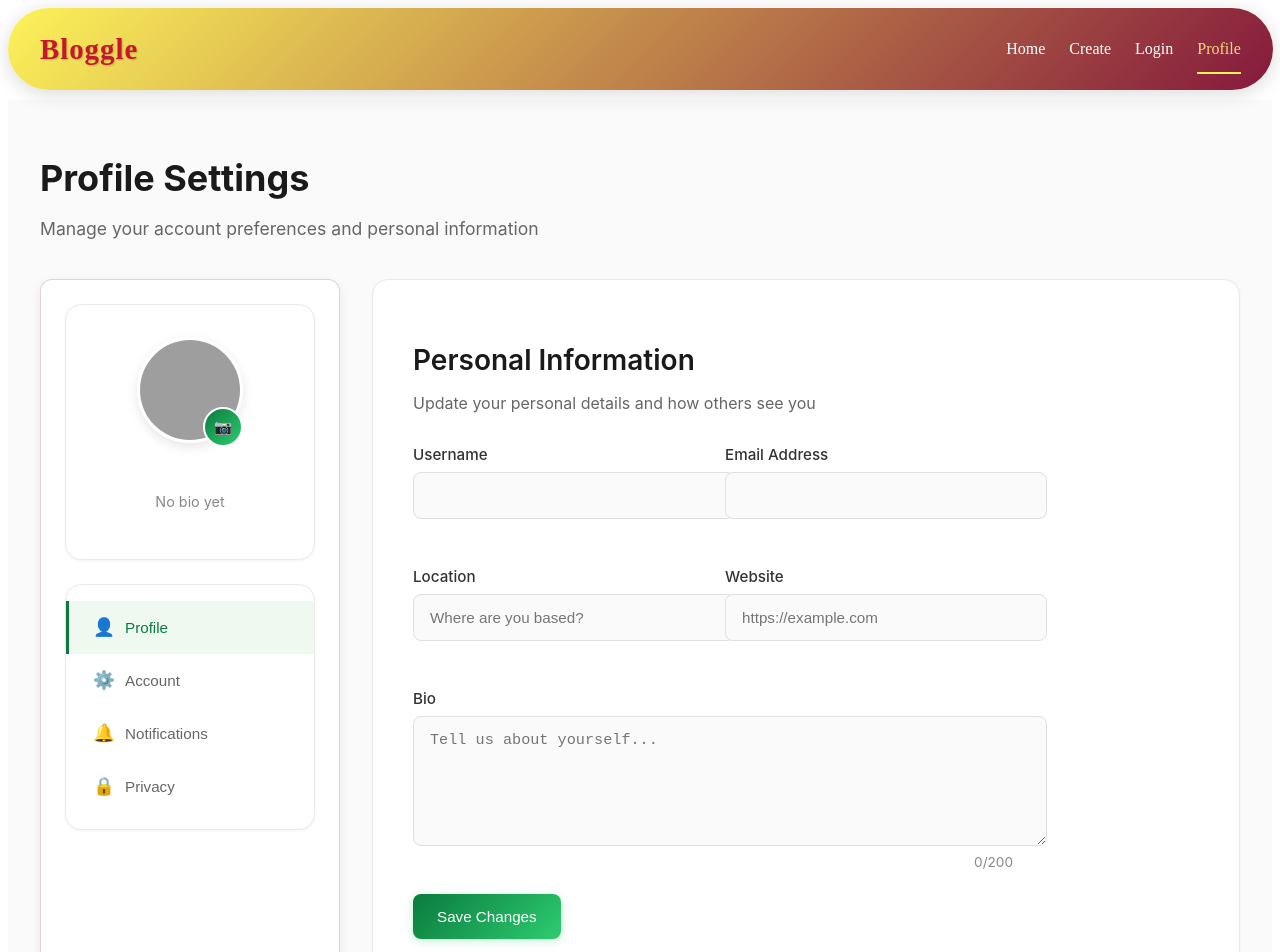
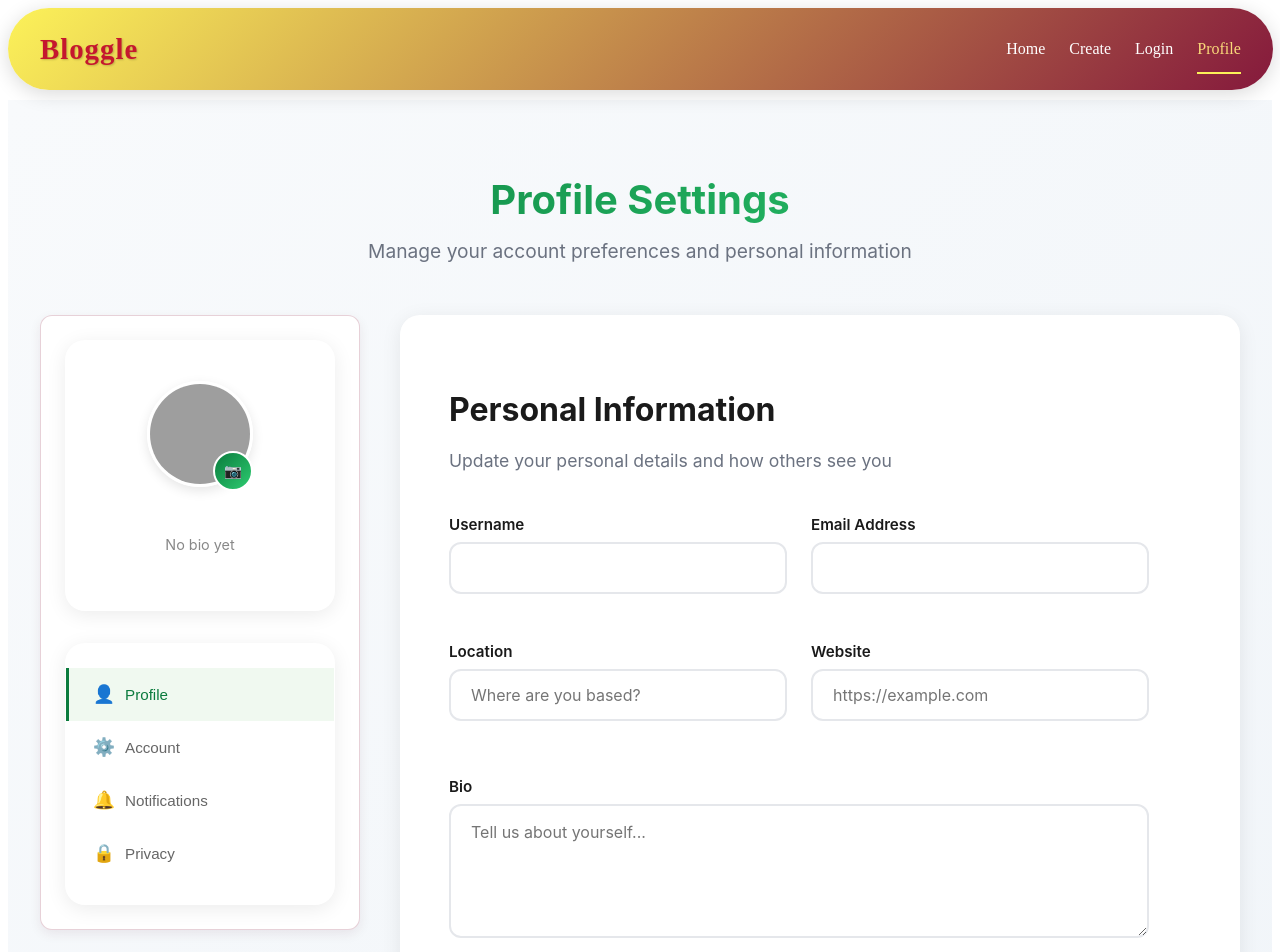
Before and after one commit to sanjuGuna/Bloggle, a React (Vite) app in the folder Frontend/: page /profile in a window 1280 px wide. Shown: the top 952 px of the page. Built offline with nearby package versions, Linux system fonts and the light colour scheme; grey boxes are pictures that could not be loaded; a web font is replaced by a local one.

Commit message:
fixed the space issue between the fields

```diff
--- a/Frontend/src/styles/ProfileSettings.css
+++ b/Frontend/src/styles/ProfileSettings.css
@@ -1,49 +1,61 @@
 .profile-settings-container {
     max-width: 1200px;
     margin: 0 auto;
-    padding: 2rem;
+    padding: 3rem 2rem;
     font-family: 'Inter', -apple-system, BlinkMacSystemFont, 'Segoe UI', Roboto, Oxygen, Ubuntu, sans-serif;
-    background: #fafafa;
+    background: linear-gradient(135deg, #f8fafc 0%, #f1f5f9 100%);
     min-height: 100vh;
   }
 
   .profile-header {
-    margin-bottom: 2.5rem;
+    margin-bottom: 3rem;
+    text-align: center;
   }
 
   .profile-header h1 {
-    font-size: 2.25rem;
+    font-size: 2.5rem;
     font-weight: 700;
     color: #1a1a1a;
-    margin-bottom: 0.5rem;
+    margin-bottom: 0.75rem;
+    background: linear-gradient(135deg, #0a7b3d, #2ecc71);
+    -webkit-background-clip: text;
+    -webkit-text-fill-color: transparent;
+    background-clip: text;
   }
 
   .profile-header p {
-    color: #666;
-    font-size: 1.1rem;
+    color: #6b7280;
+    font-size: 1.2rem;
     font-weight: 400;
+    max-width: 600px;
+    margin: 0 auto;
+    line-height: 1.6;
   }
 
   .profile-content {
     display: grid;
-    grid-template-columns: 300px 1fr;
-    gap: 2rem;
+    grid-template-columns: 320px 1fr;
+    gap: 2.5rem;
+    align-items: start;
   }
 
   /* Sidebar Styles */
   .sidebar {
     display: flex;
     flex-direction: column;
-    gap: 1.5rem;
+    gap: 2rem;
+    position: sticky;
+    top: 2rem;
   }
 
   .user-card {
     background: white;
-    border-radius: 16px;
-    padding: 2rem;
+    border-radius: 20px;
+    padding: 2.5rem 2rem;
     text-align: center;
-    box-shadow: 0 1px 3px rgba(0, 0, 0, 0.05);
-    border: 1px solid #eaeaea;
+    box-shadow: 0 4px 20px rgba(0, 0, 0, 0.08);
+    border: 1px solid rgba(255, 255, 255, 0.8);
+    backdrop-filter: blur(10px);
   }
 
   .avatar-container {
@@ -108,14 +120,20 @@
     color: #888;
     font-size: 0.9rem;
     line-height: 1.5;
+    max-height: 4.5em;
+    overflow: hidden;
+    display: -webkit-box;
+    -webkit-line-clamp: 3;
+    -webkit-box-orient: vertical;
   }
 
   .settings-nav {
     background: white;
-    border-radius: 16px;
-    padding: 1rem 0;
-    box-shadow: 0 1px 3px rgba(0, 0, 0, 0.05);
-    border: 1px solid #eaeaea;
+    border-radius: 20px;
+    padding: 1.5rem 0;
+    box-shadow: 0 4px 20px rgba(0, 0, 0, 0.08);
+    border: 1px solid rgba(255, 255, 255, 0.8);
+    backdrop-filter: blur(10px);
   }
 
   .nav-item {
@@ -158,30 +176,34 @@
   /* Main Content Styles */
   .main-content {
     background: white;
-    border-radius: 16px;
-    padding: 2.5rem;
-    box-shadow: 0 1px 3px rgba(0, 0, 0, 0.05);
-    border: 1px solid #eaeaea;
+    border-radius: 20px;
+    padding: 3rem;
+    box-shadow: 0 4px 20px rgba(0, 0, 0, 0.08);
+    border: 1px solid rgba(255, 255, 255, 0.8);
+    backdrop-filter: blur(10px);
+    min-height: 600px;
   }
 
   .tab-header {
-    margin-bottom: 2rem;
+    margin-bottom: 2.5rem;
   }
 
   .tab-header h2 {
-    font-size: 1.75rem;
-    font-weight: 600;
+    font-size: 2rem;
+    font-weight: 700;
     color: #1a1a1a;
-    margin-bottom: 0.5rem;
+    margin-bottom: 0.75rem;
   }
 
   .tab-header p {
-    color: #666;
-    font-size: 1rem;
+    color: #6b7280;
+    font-size: 1.1rem;
+    line-height: 1.6;
+    margin-bottom: 0;
   }
 
   .settings-form {
-    max-width: 600px;
+    max-width: 700px;
   }
 
   .form-grid {
@@ -193,155 +215,185 @@
 
   .form-group {
     margin-bottom: 1.5rem;
+    position: relative;
   }
 
   .form-group label {
     display: block;
     margin-bottom: 0.5rem;
-    font-weight: 500;
-    color: #333;
+    font-weight: 600;
+    color: #1a1a1a;
     font-size: 0.95rem;
   }
 
   .modern-input,
   .modern-textarea {
     width: 100%;
-    padding: 0.875rem 1rem;
-    border: 1px solid #e0e0e0;
-    border-radius: 8px;
-    font-size: 0.95rem;
-    transition: all 0.2s ease;
-    background: #fafafa;
+    padding: 0.875rem 1.25rem;
+    border: 2px solid #e5e7eb;
+    border-radius: 12px;
+    font-size: 1rem;
+    transition: all 0.3s ease;
+    background: #ffffff;
+    color: #1a1a1a;
+    font-family: inherit;
+    box-sizing: border-box;
   }
 
   .modern-input:focus,
   .modern-textarea:focus {
     outline: none;
     border-color: #0a7b3d;
-    background: white;
-    box-shadow: 0 0 0 3px rgba(10, 123, 61, 0.1);
+    background: #ffffff;
+    box-shadow: 0 0 0 4px rgba(10, 123, 61, 0.1);
+    transform: translateY(-1px);
+  }
+
+  .modern-input:hover,
+  .modern-textarea:hover {
+    border-color: #d1d5db;
   }
 
   .modern-textarea {
     resize: vertical;
-    min-height: 100px;
+    min-height: 120px;
+    line-height: 1.6;
   }
 
   .char-count {
     text-align: right;
     font-size: 0.85rem;
-    color: #888;
-    margin-top: 0.25rem;
+    color: #6b7280;
+    margin-top: 0.5rem;
+    font-weight: 500;
   }
 
   /* Button Styles */
   .modern-btn {
-    padding: 0.875rem 1.5rem;
-    border-radius: 8px;
-    font-weight: 500;
-    font-size: 0.95rem;
+    padding: 1rem 2rem;
+    border-radius: 12px;
+    font-weight: 600;
+    font-size: 1rem;
     border: none;
     cursor: pointer;
-    transition: all 0.2s ease;
+    transition: all 0.3s ease;
     display: inline-flex;
     align-items: center;
-    gap: 0.5rem;
+    gap: 0.75rem;
+    font-family: inherit;
+    text-decoration: none;
+    justify-content: center;
+    min-width: 140px;
+    box-sizing: border-box;
   }
 
   .modern-btn.primary {
     background: linear-gradient(135deg, #0a7b3d, #2ecc71);
     color: white;
-    box-shadow: 0 2px 8px rgba(46, 204, 113, 0.3);
+    box-shadow: 0 4px 16px rgba(46, 204, 113, 0.3);
   }
 
   .modern-btn.primary:hover {
-    transform: translateY(-1px);
-    box-shadow: 0 4px 12px rgba(46, 204, 113, 0.4);
+    transform: translateY(-2px);
+    box-shadow: 0 8px 24px rgba(46, 204, 113, 0.4);
+  }
+
+  .modern-btn.primary:active {
+    transform: translateY(0);
   }
 
   .modern-btn.outline {
     background: transparent;
-    border: 1px solid #e0e0e0;
-    color: #666;
+    border: 2px solid #e5e7eb;
+    color: #6b7280;
   }
 
   .modern-btn.outline:hover {
     border-color: #0a7b3d;
     color: #0a7b3d;
+    background: rgba(10, 123, 61, 0.05);
   }
 
   .modern-btn.danger {
-    background: #fff;
-    border: 1px solid #e74c3c;
-    color: #e74c3c;
+    background: #ffffff;
+    border: 2px solid #ef4444;
+    color: #ef4444;
   }
 
   .modern-btn.danger:hover {
-    background: #e74c3c;
+    background: #ef4444;
     color: white;
+    box-shadow: 0 4px 16px rgba(239, 68, 68, 0.3);
   }
 
   /* Account Actions */
   .account-actions {
     display: flex;
     flex-direction: column;
-    gap: 1rem;
+    gap: 1.5rem;
   }
 
   .action-card {
     display: flex;
     align-items: center;
-    gap: 1rem;
+    gap: 1.5rem;
     padding: 1.5rem;
-    border: 1px solid #eaeaea;
-    border-radius: 12px;
-    transition: all 0.2s ease;
+    border: 2px solid #f3f4f6;
+    border-radius: 16px;
+    transition: all 0.3s ease;
+    background: #ffffff;
   }
 
   .action-card:hover {
     border-color: #0a7b3d;
-    box-shadow: 0 2px 8px rgba(0, 0, 0, 0.05);
+    box-shadow: 0 8px 24px rgba(0, 0, 0, 0.08);
+    transform: translateY(-2px);
   }
 
   .action-card.danger {
-    border-color: #ffe6e6;
+    border-color: #fef2f2;
   }
 
   .action-card.danger:hover {
-    border-color: #e74c3c;
+    border-color: #ef4444;
+    box-shadow: 0 8px 24px rgba(239, 68, 68, 0.15);
   }
 
   .action-icon {
-    font-size: 1.5rem;
-    width: 48px;
-    height: 48px;
+    font-size: 1.75rem;
+    width: 56px;
+    height: 56px;
     display: flex;
     align-items: center;
     justify-content: center;
-    background: #f0f9f0;
-    border-radius: 10px;
+    background: linear-gradient(135deg, #f0f9f0, #dcfce7);
+    border-radius: 16px;
     flex-shrink: 0;
+    color: #0a7b3d;
   }
 
   .action-card.danger .action-icon {
-    background: #ffe6e6;
+    background: linear-gradient(135deg, #fef2f2, #fee2e2);
+    color: #ef4444;
   }
 
   .action-content {
     flex: 1;
+    min-width: 0; /* Prevent flex item from overflowing */
   }
 
   .action-content h3 {
-    font-size: 1.1rem;
+    font-size: 1.25rem;
     font-weight: 600;
-    margin-bottom: 0.25rem;
+    margin-bottom: 0.5rem;
     color: #1a1a1a;
   }
 
   .action-content p {
-    color: #666;
-    font-size: 0.9rem;
+    color: #6b7280;
+    font-size: 0.95rem;
     margin: 0;
+    line-height: 1.5;
   }
 
   /* Toggle Switches */
@@ -355,35 +407,45 @@
   .toggle-item {
     display: flex;
     align-items: center;
-    justify-content: between;
-    gap: 1rem;
-    padding: 1rem;
-    border: 1px solid #eaeaea;
-    border-radius: 12px;
+    justify-content: space-between;
+    gap: 1.5rem;
+    padding: 1.5rem;
+    border: 2px solid #f3f4f6;
+    border-radius: 16px;
+    background: #ffffff;
+    transition: all 0.3s ease;
+  }
+
+  .toggle-item:hover {
+    border-color: #e5e7eb;
+    box-shadow: 0 4px 16px rgba(0, 0, 0, 0.05);
   }
 
   .toggle-content {
     flex: 1;
+    min-width: 0; /* Prevent flex item from overflowing */
   }
 
   .toggle-content h4 {
-    font-size: 1rem;
+    font-size: 1.1rem;
     font-weight: 600;
-    margin-bottom: 0.25rem;
+    margin-bottom: 0.5rem;
     color: #1a1a1a;
   }
 
   .toggle-content p {
-    color: #666;
-    font-size: 0.9rem;
+    color: #6b7280;
+    font-size: 0.95rem;
     margin: 0;
+    line-height: 1.5;
   }
 
   .modern-toggle {
     position: relative;
     display: inline-block;
-    width: 50px;
-    height: 26px;
+    width: 56px;
+    height: 30px;
+    flex-shrink: 0;
   }
 
   .modern-toggle input {
@@ -399,51 +461,58 @@
     left: 0;
     right: 0;
     bottom: 0;
-    background-color: #ccc;
-    transition: .4s;
+    background-color: #d1d5db;
+    transition: .4s cubic-bezier(0.4, 0, 0.2, 1);
     border-radius: 34px;
+    box-shadow: inset 0 2px 4px rgba(0, 0, 0, 0.1);
   }
 
   .toggle-slider:before {
     position: absolute;
     content: "";
-    height: 18px;
-    width: 18px;
+    height: 22px;
+    width: 22px;
     left: 4px;
     bottom: 4px;
     background-color: white;
-    transition: .4s;
+    transition: .4s cubic-bezier(0.4, 0, 0.2, 1);
     border-radius: 50%;
+    box-shadow: 0 2px 4px rgba(0, 0, 0, 0.2);
   }
 
   input:checked + .toggle-slider {
     background: linear-gradient(135deg, #0a7b3d, #2ecc71);
+    box-shadow: inset 0 2px 4px rgba(0, 0, 0, 0.1);
   }
 
   input:checked + .toggle-slider:before {
-    transform: translateX(24px);
+    transform: translateX(26px);
   }
 
   /* Radio Buttons */
   .radio-group {
     display: flex;
     flex-direction: column;
-    gap: 0.75rem;
+    gap: 1rem;
+    margin-bottom: 1.5rem;
   }
 
   .radio-option {
     display: flex;
     align-items: center;
-    gap: 0.75rem;
-    padding: 1rem;
-    border: 1px solid #eaeaea;
-    border-radius: 8px;
+    gap: 1rem;
+    padding: 1.5rem;
+    border: 2px solid #f3f4f6;
+    border-radius: 16px;
     cursor: pointer;
-    transition: all 0.2s ease;
+    transition: all 0.3s ease;
+    background: #ffffff;
   }
 
   .radio-option:hover {
     border-color: #0a7b3d;
+    box-shadow: 0 4px 16px rgba(10, 123, 61, 0.1);
+    transform: translateY(-1px);
   }
 
   .radio-option input {
@@ -451,25 +520,31 @@
   }
 
   .radio-custom {
-    width: 18px;
-    height: 18px;
-    border: 2px solid #ccc;
+    width: 20px;
+    height: 20px;
+    border: 2px solid #d1d5db;
     border-radius: 50%;
     display: inline-block;
     position: relative;
     flex-shrink: 0;
+    transition: all 0.3s ease;
+  }
+
+  .radio-option:hover .radio-custom {
+    border-color: #0a7b3d;
   }
 
   .radio-option input:checked + .radio-custom {
     border-color: #0a7b3d;
     background: #0a7b3d;
+    box-shadow: 0 0 0 3px rgba(10, 123, 61, 0.1);
   }
 
   .radio-option input:checked + .radio-custom::after {
     content: "";
     position: absolute;
-    top: 3px;
-    left: 3px;
+    top: 4px;
+    left: 4px;
     width: 8px;
     height: 8px;
     background: white;
@@ -479,40 +554,66 @@
   .radio-content {
     display: flex;
     flex-direction: column;
+    flex: 1;
+    min-width: 0; /* Prevent flex item from overflowing */
   }
 
   .radio-label {
-    font-weight: 500;
+    font-weight: 600;
     color: #1a1a1a;
+    font-size: 1rem;
+    margin-bottom: 0.25rem;
   }
 
   .radio-description {
-    font-size: 0.85rem;
-    color: #666;
+    font-size: 0.9rem;
+    color: #6b7280;
+    line-height: 1.4;
   }
 
   /* Responsive Design */
-  @media (max-width: 968px) {
+  @media (max-width: 1024px) {
+    .profile-content {
+      grid-template-columns: 280px 1fr;
+      gap: 2rem;
+    }
+
+    .main-content {
+      padding: 2rem;
+    }
+  }
+
+  @media (max-width: 900px) {
     .profile-content {
       grid-template-columns: 1fr;
+      gap: 2rem;
     }
 
     .sidebar {
       order: 2;
+      position: static;
     }
 
     .main-content {
       order: 1;
     }
+
+    .form-grid {
+      grid-template-columns: 1fr;
+    }
   }
 
   @media (max-width: 640px) {
     .profile-settings-container {
-      padding: 1rem;
+      padding: 1.5rem 1rem;
     }
 
-    .form-grid {
-      grid-template-columns: 1fr;
+    .profile-header h1 {
+      font-size: 2rem;
+    }
+
+    .profile-header p {
+      font-size: 1.1rem;
     }
 
     .main-content {
@@ -522,10 +623,40 @@
     .action-card {
       flex-direction: column;
       text-align: center;
+      gap: 1rem;
     }
 
     .toggle-item {
       flex-direction: column;
       text-align: center;
+      gap: 1rem;
+    }
+
+    .radio-option {
+      flex-direction: column;
+      text-align: center;
+      gap: 1rem;
+    }
+
+    .modern-btn {
+      width: 100%;
     }
   }
+
+  /* Fix for form elements overlapping */
+  .form-group:last-child {
+    margin-bottom: 0;
+  }
+
+  .tab-content > *:last-child {
+    margin-bottom: 0;
+  }
+
+  /* Ensure proper spacing between form sections */
+  .settings-form > * {
+    margin-bottom: 2rem;
+  }
+
+  .settings-form > *:last-child {
+    margin-bottom: 0;
+  }
```
